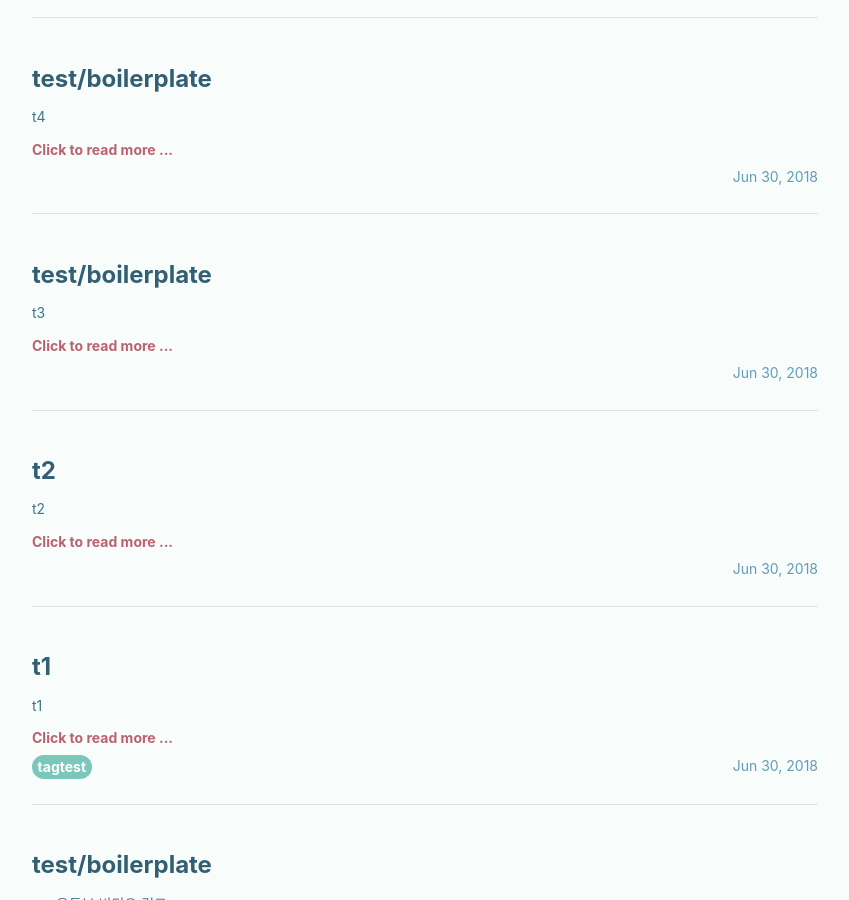
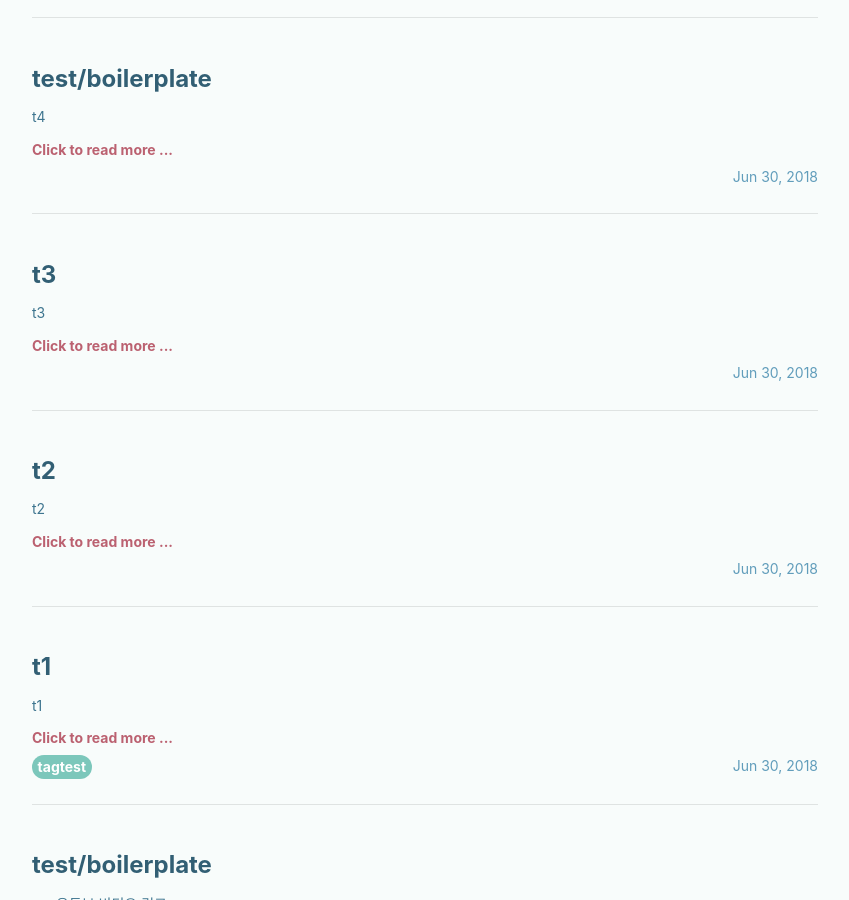
Before and after one commit to mindoj/mindojune.github.io, a Jekyll site: the page built from index.html, in a window 1280 px wide and 900 px high, scrolled down 656 px. Shown: the whole window, without its empty margins (215-1064 px from the left). Built offline with Jekyll 4.4.1, drawn with Linux system fonts in a browser that asks for light colours; nearby versions of some CDN libraries; formulas are drawn with MathJax 3; the list of posts is cut into pages by our own code.

Commit message:
Update 2018-06-30-t3.markdown

```diff
--- a/_posts/2018-06-30-t3.markdown
+++ b/_posts/2018-06-30-t3.markdown
@@ -1,6 +1,6 @@
 ---
 layout: article
-title: test/boilerplate
+title: t3
 comments: true
 ---
 
```
